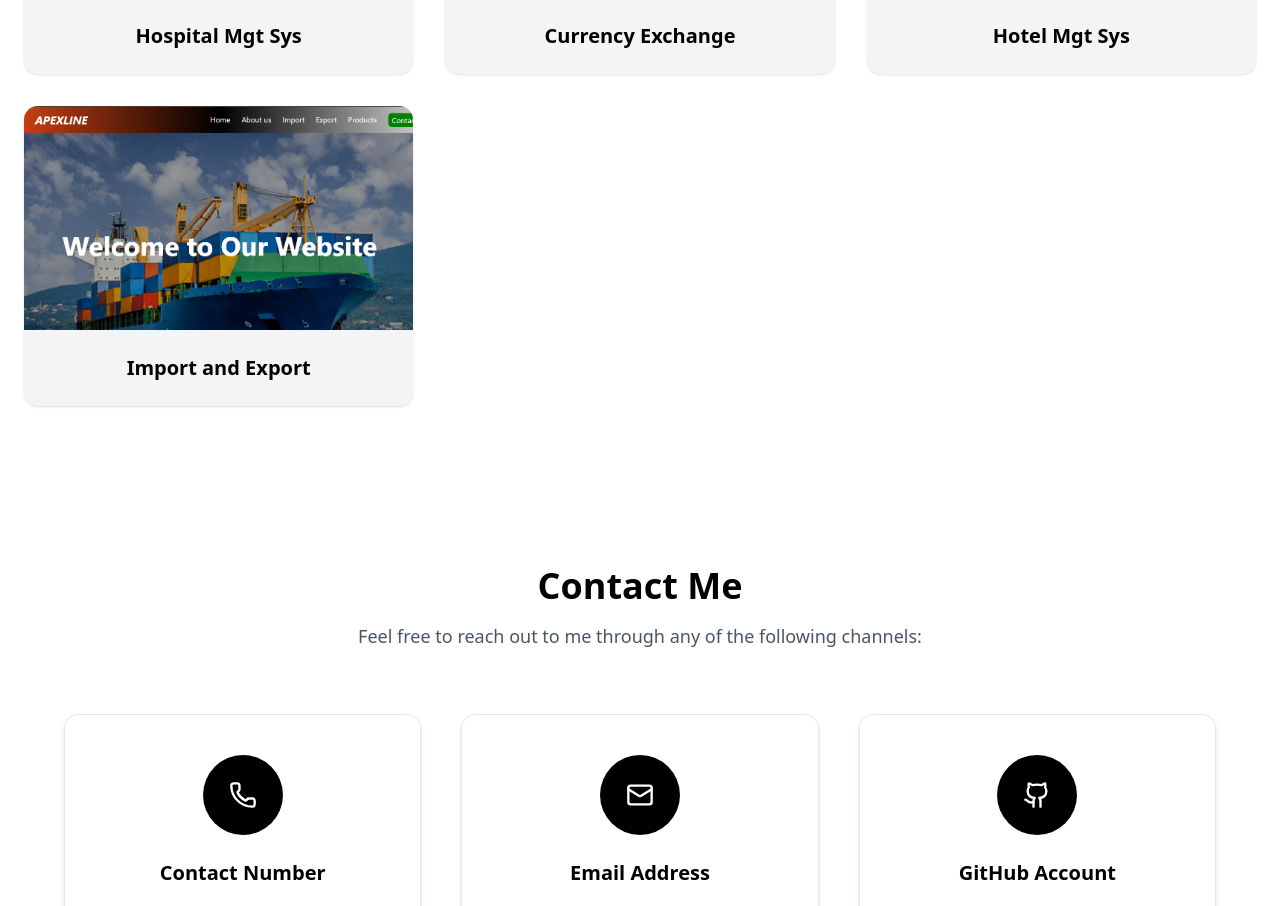
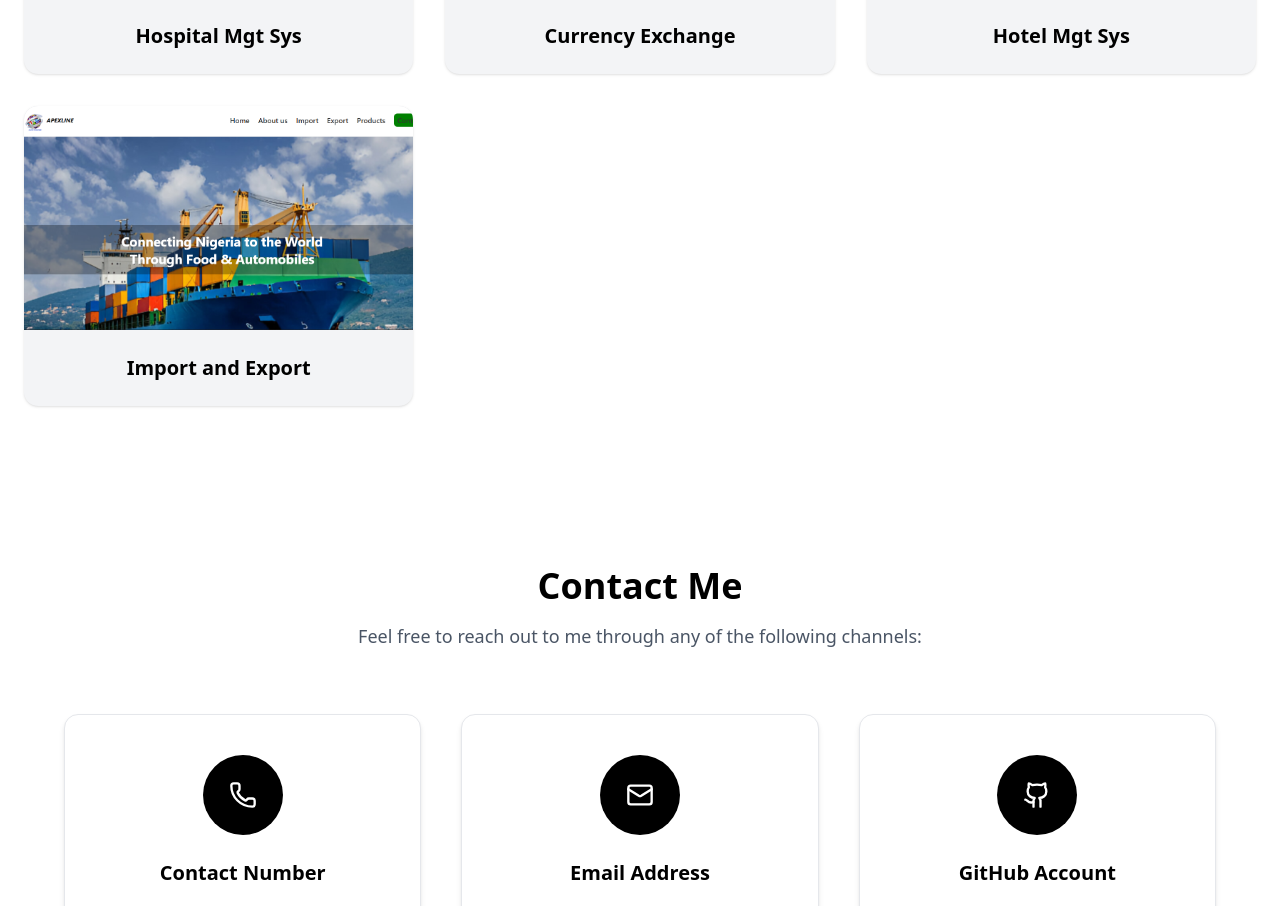
Before and after one commit to Techashh/MyPortfolio, a Next.js app: page / in a window 1280 px wide. Shown: the part 4106-5012 px from the top of the page. Built offline with nearby package versions, Linux system fonts and the light colour scheme.

Commit message:
Update project

```diff
--- a/component/About.tsx
+++ b/component/About.tsx
@@ -9,7 +9,8 @@ export default function Home() {
 
         {/* Image */}
         <div className="flex justify-center md:justify-start">
-          <div className="relative w-[240px] h-[320px] sm:w-[280px] sm:h-[380px] md:w-[340px] md:h-[460px] rounded-2xl overflow-hidden shadow-xl">
+          <div className="relative w-[240px] h-[320px] sm:w-[280px] sm:h-[380px]
+           md:w-[340px] md:h-[460px] rounded-2xl overflow-hidden shadow-xl">
             <Image
               src="/Img1.jpeg"
               alt="Sulaiman Sururah Asabi"
--- a/component/Project.tsx
+++ b/component/Project.tsx
@@ -22,7 +22,7 @@ export default function ProjectsSection() {
     },
     {
       title: "Import and Export",
-      image: "/Apexline.png",
+      image: "/Apexline1.png",
       link: "https://apexline.vercel.app/",
     },
   ];
```
Also changed, not shown: public/Apexline.png (deleted), public/Apexline1.png (added).
